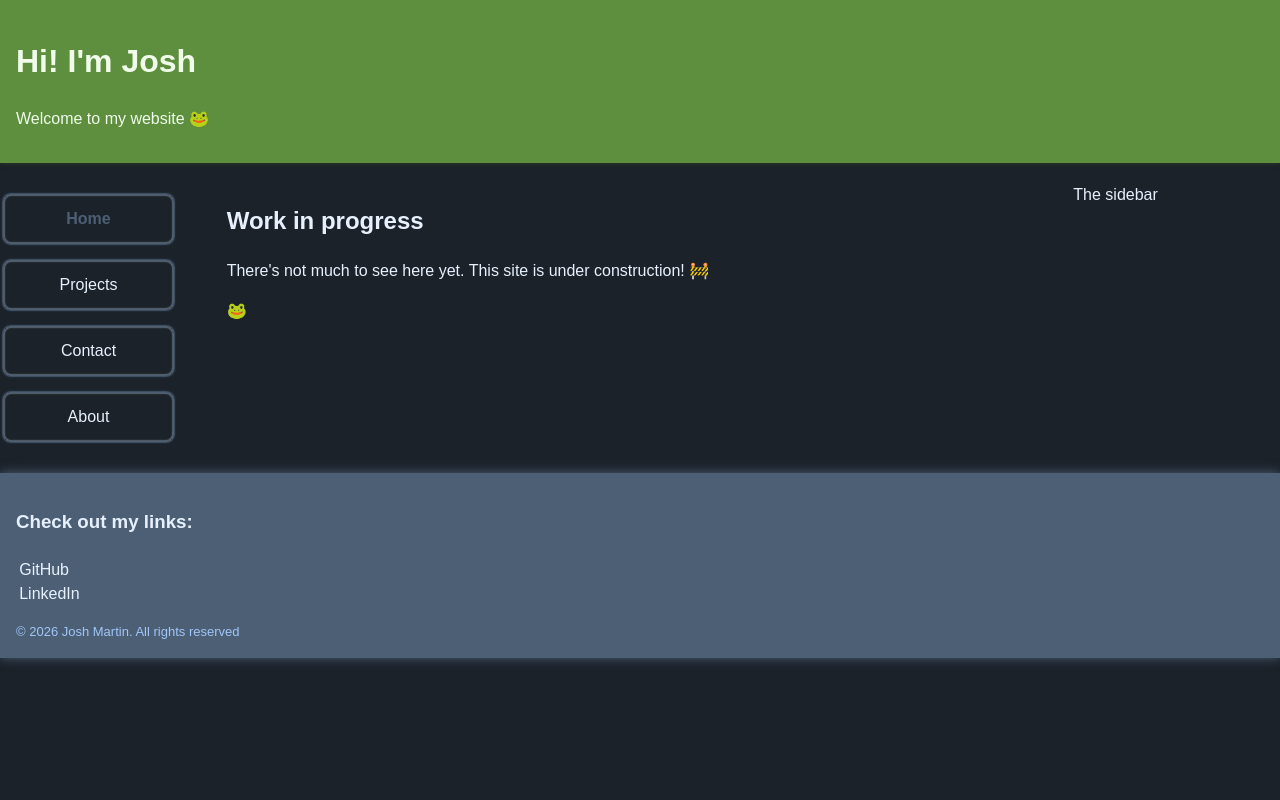
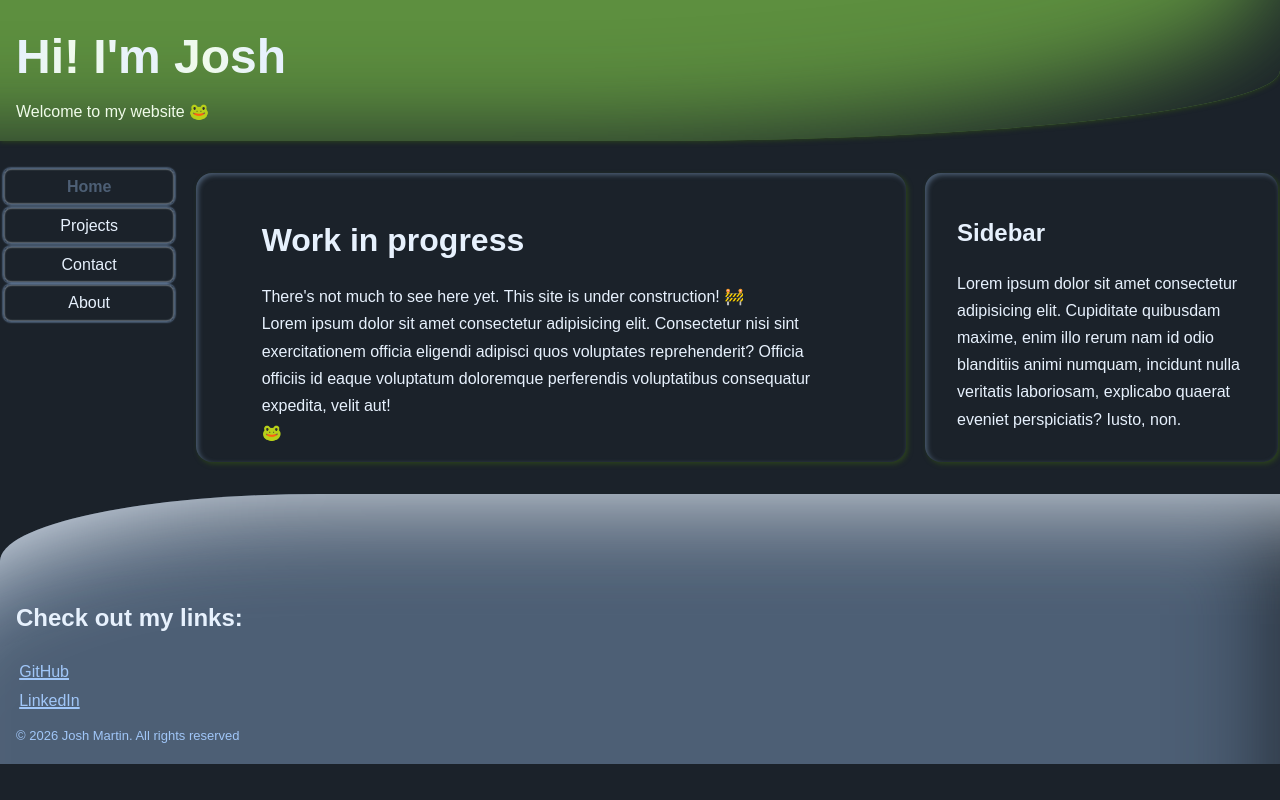
Before and after one commit to joshmrtn/joshmrtn.github.io, a React (Vite) app: page / in a window 1280 px wide. Built offline with nearby package versions, Linux system fonts and the light colour scheme.

Commit message:
feat: cleaned and improved styling throughout site

```diff
--- a/index.html
+++ b/index.html
@@ -27,6 +27,12 @@
             There's not much to see here yet. This site is under construction!
             🚧
           </p>
+          <p>
+            Lorem ipsum dolor sit amet consectetur adipisicing elit. Consectetur
+            nisi sint exercitationem officia eligendi adipisci quos voluptates
+            reprehenderit? Officia officiis id eaque voluptatum doloremque
+            perferendis voluptatibus consequatur expedita, velit aut!
+          </p>
           <noscript>
             <p>
               JavaScript is disabled - you're missing out on all the whimsy!
@@ -37,7 +43,15 @@
           <script type="module" src="/src/main.tsx"></script>
         </article>
       </main>
-      <aside class="side">The sidebar</aside>
+      <aside class="side">
+        <h3>Sidebar</h3>
+        <p>
+          Lorem ipsum dolor sit amet consectetur adipisicing elit. Cupiditate
+          quibusdam maxime, enim illo rerum nam id odio blanditiis animi
+          numquam, incidunt nulla veritatis laboriosam, explicabo quaerat
+          eveniet perspiciatis? Iusto, non.
+        </p>
+      </aside>
       <footer class="main-footer">
         <h3>Check out my links:</h3>
         <nav class="bottom-nav">
--- a/src/index.css
+++ b/src/index.css
@@ -11,7 +11,7 @@
 
   /* Set basic font styling */
   font-family: sans-serif;
-  line-height: 1.5;
+  line-height: 1.7;
   font-weight: 400;
 
   color-scheme: light dark;
@@ -22,6 +22,12 @@
   text-rendering: optimizeLegibility;
   -webkit-font-smoothing: antialiased;
   -moz-osx-font-smoothing: grayscale;
+}
+
+* {
+  margin: 0;
+  padding: 0;
+  box-sizing: border-box;
 }
 
 /* Remove the default margin/padding from the body */
@@ -54,7 +60,7 @@ body {
 /* Define container (Mobile)*/
 .wrapper {
   display: grid;
-  gap: 20px;
+  gap: 1rem;
   grid-template-areas:
     "header"
     "nav"
@@ -63,7 +69,7 @@ body {
     "footer";
 }
 /* Define container for >= 500px screens */
-@media (width >= 500px) {
+@media (width >= 800px) {
   .wrapper {
     grid-template-columns: 1fr 3fr;
     grid-template-areas:
@@ -74,14 +80,16 @@ body {
   }
   nav ul {
     display: flex;
-    justify-content: space-between;
+    flex-flow: row wrap;
+    justify-content: flex-start;
+    gap: 0.1rem 1rem;
   }
 }
 
 /* Define grid container for >= 700px */
-@media (width >= 700px) {
+@media (width >= 1000px) {
   .wrapper {
-    grid-template-columns: 1fr 4fr 1fr;
+    grid-template-columns: 1fr 4fr 2fr;
     grid-template-areas:
       "header header header"
       "nav content sidebar"
@@ -93,13 +101,45 @@ body {
   }
 }
 
-/* Style header */
+/* Style top header */
 .main-header {
   padding: 1rem;
 
   background-color: var(--dim-green);
   color: var(--faint-green);
-  box-shadow: 0 0 5px var(--dark-green);
+  box-shadow:
+    0 1px 5px var(--dark-green),
+    inset -100px -100px 100px -100px var(--dark-blue);
+  border-radius: 0 0 50% 0;
+}
+.main-header h1 {
+  font-family: Arial, Helvetica, sans-serif;
+  background: linear-gradient(
+    to right,
+    var(--faint-blue) 0%,
+    var(--faint-green) 5%,
+    var(--faint-blue) 10%,
+    var(--faint-green) 15%,
+    var(--faint-blue) 20%
+  );
+  -webkit-background-clip: text;
+  background-clip: text;
+  -webkit-text-fill-color: transparent;
+  color: var(--faint-blue);
+}
+
+/* Set up links styling */
+a {
+  text-decoration: var(--soft-blue) solid underline 0.1rem;
+  color: var(--soft-blue);
+}
+a:visited {
+  text-decoration: var(--dim-green) solid underline 0.1rem;
+  color: var(--dim-green);
+}
+a:hover {
+  color: var(--faint-green);
+  text-decoration: var(--faint-green) wavy underline 0.15rem;
 }
 
 /* Remove default ul styles on nav links */
@@ -117,21 +157,20 @@ nav.main-nav ul {
   display: flex;
   flex-flow: row-wrap;
   justify-items: center;
-  align-content: space-between;
+  align-content: space-evenly;
   align-items: center;
-  gap: 1rem;
+  gap: 0.1rem;
 }
 /* Style each nav button/link */
 nav.main-nav ul li {
-  margin: 0px;
   justify-content: center;
   width: 100%;
 }
 nav.main-nav ul li a {
   text-align: center;
   display: inline-block;
-  width: 70%;
-  padding: 0.75rem 0.75rem;
+  width: 100%;
+  padding: 0.25rem 0.3rem;
   border: 1px solid var(--dim-blue);
   border-radius: 0.5rem;
   box-shadow:
@@ -148,17 +187,18 @@ nav.main-nav ul li a {
 }
 
 /* customize nav link stylings*/
-nav a {
+nav.main-nav a {
   color: var(--faint-blue);
   text-decoration: none;
 }
-nav a.current-page {
+nav.main-nav a.current-page {
   color: var(--dim-blue);
   text-decoration: none;
   font-weight: bold;
   cursor: default;
 }
 nav.main-nav a:hover {
+  text-decoration: none;
   font-weight: bold;
   box-shadow: 0 0 10px var(--faint-blue) inset;
   border-color: var(--faint-green);
@@ -169,9 +209,15 @@ nav.main-nav a:hover {
 
 /* Footer styling */
 .main-footer {
-  padding: 1rem;
+  padding-top: 5rem;
+  padding-left: 1rem;
+  padding-right: 1rem;
+  padding-bottom: 1rem;
   background-color: var(--dim-blue);
-  box-shadow: 0 0 10px var(--dim-blue);
+  box-shadow:
+    inset 0 110px 100px -100px var(--faint-blue),
+    inset -100px 100px 100px -100px var(--dark-blue);
+  border-radius: 25% 0 0 0;
 }
 .copyright-notice {
   font-size: small;
@@ -179,3 +225,65 @@ nav.main-nav a:hover {
   padding-bottom: 0;
   margin-bottom: 0;
 }
+
+/* Style main content area */
+main.content {
+  display: flex;
+  flex-flow: row wrap;
+  justify-content: center;
+  margin: 1rem 0.1rem;
+  padding: 1rem 2rem;
+  border-radius: 1rem;
+  box-shadow:
+    2px 2px 5px var(--dim-blue) inset,
+    2px 2px 5px var(--dark-green);
+  background-color: var(--dark-blue);
+  color: var(--faint-blue);
+}
+main.content p {
+  max-width: 65ch;
+}
+
+/* Style sidebar (aside) area */
+aside.side {
+  margin: 1rem 0.1rem;
+  padding: 1rem 2rem;
+  border-radius: 1rem;
+  box-shadow:
+    2px 2px 5px var(--dim-blue) inset,
+    2px 2px 5px var(--dark-green);
+}
+
+/* Headers */
+h1 {
+  font-size: clamp(1.5rem, 4vw + 1rem, 3rem);
+}
+h2 {
+  font-size: clamp(1.5rem, 3vw + 1rem, 2rem);
+  margin: 1.5rem 0 1rem 0;
+}
+h3 {
+  font-size: clamp(1rem, 2vw + 1rem, 1.5rem);
+  margin: 1.5rem 0 1rem 0;
+}
+h4 {
+  font-size: clamp(0.9rem, 1.9vw + 1rem, 1.1rem);
+  margin: 1.5rem 0 1rem 0;
+}
+h5 {
+  font-size: clamp(0.8rem, 1.7vw + 1rem, 1rem);
+  margin: 1.5rem 0 1rem 0;
+}
+h6 {
+  font-size: clamp(0.7rem, 1.5vw + 1rem, 0.9rem);
+  margin: 1.5rem 0 1rem 0;
+}
+
+em {
+  color: white;
+  text-shadow: 0 0 5px black;
+  box-shadow:
+    0 0 5px var(--dim-green),
+    inset 0 0 5px var(--dim-green);
+  border-radius: 30% 2% 30% 2%;
+}
```
Also changed, not shown: about/index.html (+121 -2 lines).
